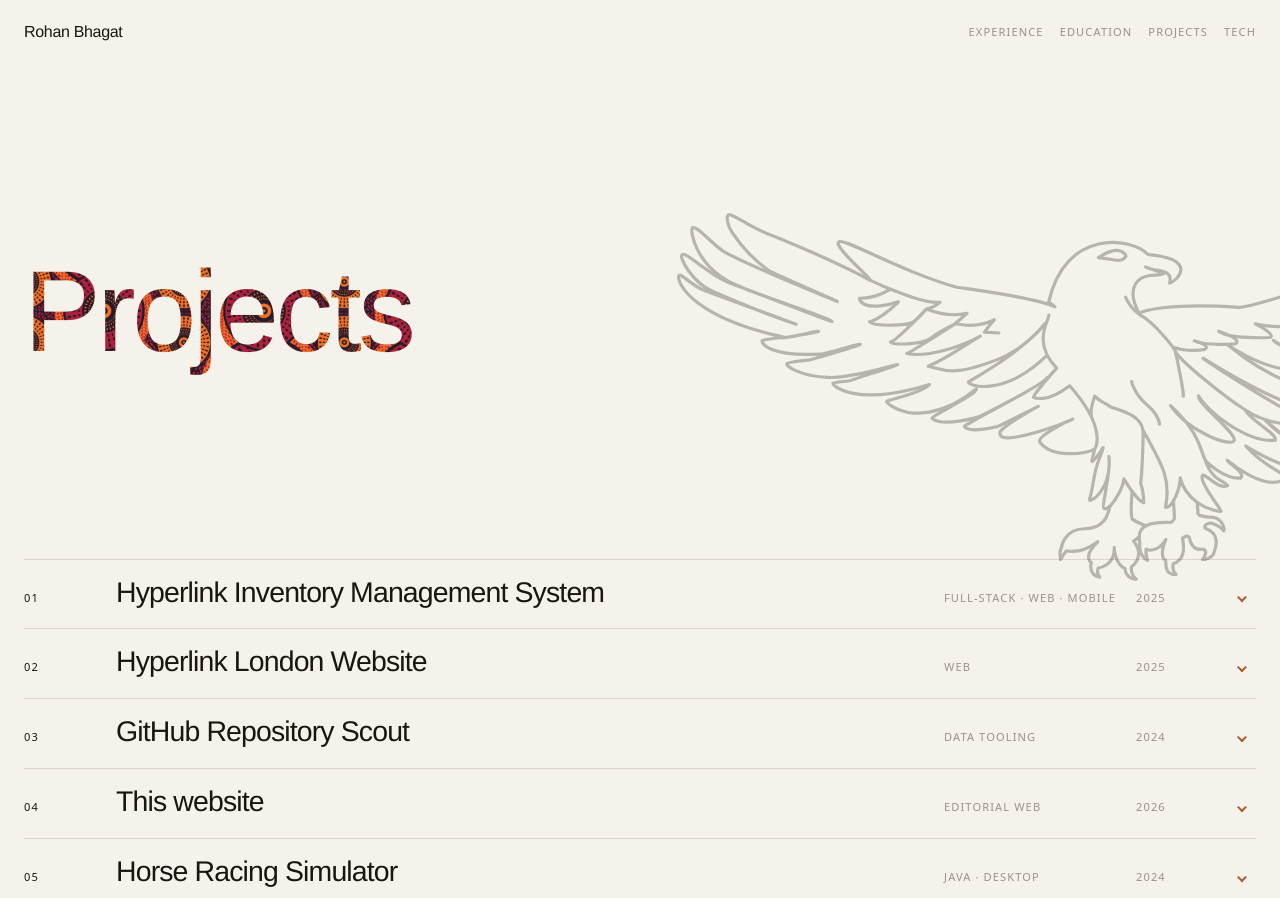
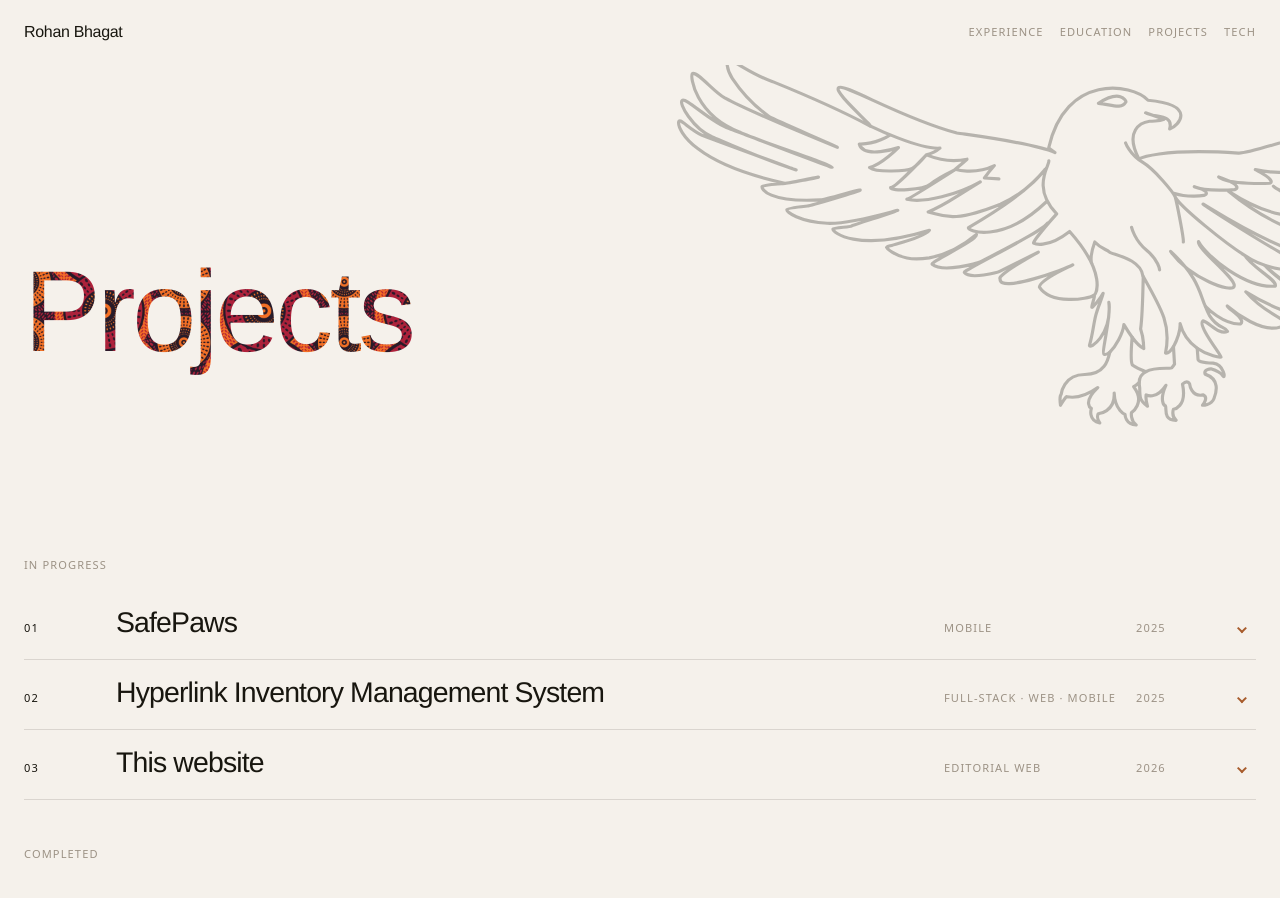
Before and after one commit to rohanb593/portfolio, a Next.js app: page /projects in a window 1280 px wide. Shown: the top 898 px of the page. Built offline with nearby package versions, Linux system fonts and the light colour scheme.

Commit message:
projects updated

```diff
--- a/app/education/page.tsx
+++ b/app/education/page.tsx
@@ -1,3 +1,4 @@
+import { ChitengeHoverText } from "@/components/chitenge-hover-text";
 import { IndexAccordion } from "@/components/index-accordion";
 import { educationItems } from "@/lib/content";
 
@@ -8,7 +9,7 @@ export default function EducationPage() {
         <h1 className="hero-title">Education</h1>
       </section>
       <section className="page-section editorial-grid reveal" style={{ animationDelay: "120ms" }}>
-        <div className="index-content index-list">
+        <div className="index-content">
           {educationItems.map((item) => (
             <IndexAccordion
               key={item.id}
@@ -18,7 +19,7 @@ export default function EducationPage() {
                   <span className="index-row__id">{item.id}</span>
                   <div>
                     <h2 className="index-row__title" style={{ fontSize: "var(--step-2)" }}>
-                      {item.institution}
+                      <ChitengeHoverText>{item.institution}</ChitengeHoverText>
                     </h2>
                     <p style={{ marginTop: "8px", color: "var(--ink-2)" }}>
                       <em>{item.qualification}</em>
--- a/app/experience/page.tsx
+++ b/app/experience/page.tsx
@@ -1,3 +1,4 @@
+import { ChitengeHoverText } from "@/components/chitenge-hover-text";
 import { IndexAccordion } from "@/components/index-accordion";
 import { experienceItems } from "@/lib/content";
 
@@ -9,7 +10,7 @@ export default function ExperiencePage() {
       </section>
 
       <section className="page-section editorial-grid reveal" style={{ animationDelay: "120ms" }}>
-        <div className="index-content index-list">
+        <div className="index-content">
           {experienceItems.map((item) => (
             <IndexAccordion
               key={item.id}
@@ -19,7 +20,7 @@ export default function ExperiencePage() {
                   <span className="index-row__id">{item.id}</span>
                   <div>
                     <h2 className="index-row__title" style={{ fontSize: "var(--step-2)" }}>
-                      {item.org}
+                      <ChitengeHoverText>{item.org}</ChitengeHoverText>
                     </h2>
                     <p style={{ marginTop: "8px", color: "var(--ink-2)" }}>
                       <em>{item.role}</em>
--- a/app/globals.css
+++ b/app/globals.css
@@ -29,6 +29,8 @@
   --dur-fast: 150ms;
   --dur-base: 300ms;
   --dur-slow: 600ms;
+  --dur-link: 320ms;
+  --ease-link: cubic-bezier(0.4, 0, 0.2, 1);
   /* Accordion: smooth deceleration, reads clearly open + close */
   --dur-accordion: 0.58s;
   --ease-accordion: cubic-bezier(0.22, 1, 0.36, 1);
@@ -77,31 +79,87 @@ p {
 a {
   color: inherit;
   text-decoration: none;
-  transition: color var(--dur-fast) var(--ease-out);
+  transition: color var(--dur-link) var(--ease-link);
 }
 
 a:hover {
   color: var(--copper);
 }
 
+/* Chitenge links: keep base color on the anchor (overrides copper hover) so layers crossfade cleanly */
+a.chitenge-hover:hover {
+  color: var(--ink);
+}
+
+a.label.chitenge-hover:hover {
+  color: var(--ink-3);
+}
+
+/*
+ * Chitenge hover: two stacked layers (grid). Solid ink fades out, pattern fades in — only `opacity`
+ * transitions (never `color: transparent`), so no white flash in WebKit.
+ */
+.chitenge-hover__pattern {
+  display: none;
+}
+
 @supports ((-webkit-background-clip: text) or (background-clip: text)) {
-  .chitenge-hover {
-    display: inline-block;
-    transition:
-      background-size var(--dur-base) var(--ease-out),
-      color var(--dur-fast) var(--ease-out);
+  .chitenge-hover__ink {
+    color: currentColor;
+    transition: opacity var(--dur-link) var(--ease-link);
+  }
+
+  .chitenge-hover__pattern {
+    display: block;
     background-image: var(--chitenge-image);
     background-position: left center;
     background-repeat: repeat;
-    background-size: 0% 100%;
-  }
-
-  .chitenge-hover:hover {
-    color: transparent !important;
-    -webkit-text-fill-color: transparent;
     background-size: 220px auto;
     -webkit-background-clip: text;
     background-clip: text;
+    color: transparent;
+    -webkit-text-fill-color: transparent;
+    opacity: 0;
+    transition: opacity var(--dur-link) var(--ease-link);
+    pointer-events: none;
+  }
+
+  a.chitenge-hover {
+    display: inline-grid;
+    align-items: start;
+    justify-items: start;
+  }
+
+  a.chitenge-hover .chitenge-hover__ink,
+  a.chitenge-hover .chitenge-hover__pattern {
+    grid-area: 1 / 1;
+  }
+
+  a.chitenge-hover:hover .chitenge-hover__ink {
+    opacity: 0;
+  }
+
+  a.chitenge-hover:hover .chitenge-hover__pattern {
+    opacity: 1;
+  }
+
+  .index-row__title {
+    display: inline-grid;
+    align-items: start;
+    justify-items: start;
+  }
+
+  .index-row__title .chitenge-hover__ink,
+  .index-row__title .chitenge-hover__pattern {
+    grid-area: 1 / 1;
+  }
+
+  .index-row:hover .index-row__title .chitenge-hover__ink {
+    opacity: 0;
+  }
+
+  .index-row:hover .index-row__title .chitenge-hover__pattern {
+    opacity: 1;
   }
 }
 
@@ -114,30 +172,38 @@ a:hover {
   isolation: isolate;
 }
 
-.site-shell::before {
+/* Clips the oversized eagle box so it does not extend document scroll; graphic unchanged */
+.site-shell-decor {
+  position: absolute;
+  inset: 0;
+  overflow: hidden;
+  pointer-events: none;
+  z-index: 0;
+}
+
+/* Scrolls with the page; sits just under the top edge, in line with the header strip */
+.site-shell-decor::before {
   content: "";
-  position: fixed;
-  top: 50%;
+  position: absolute;
+  top: 16px;
   right: -10vw;
-  transform: translateY(-50%);
   width: clamp(1240px, 138vw, 2140px);
   aspect-ratio: 3 / 2;
   background-image: var(--eagle-outline);
   background-repeat: no-repeat;
-  background-position: center right;
+  background-position: top right;
   background-size: contain;
   opacity: 0.28;
   pointer-events: none;
   z-index: 0;
 }
 
-.site-shell > * {
+.site-shell > *:not(.site-shell-decor) {
   position: relative;
   z-index: 1;
 }
 
 .site-main {
-  flex: 1;
   width: min(100%, 1440px);
   margin: 0 auto;
   padding: 0 24px;
@@ -152,7 +218,7 @@ a:hover {
 .footer-inner {
   width: min(100%, 1440px);
   margin: 0 auto;
-  padding: 32px 24px;
+  padding: 16px 24px 20px;
   display: flex;
   justify-content: center;
   gap: 16px;
@@ -172,6 +238,11 @@ a:hover {
 
 .page-section {
   margin-block: var(--section-gap);
+}
+
+/* Tighter gap above the footer than full --section-gap */
+.site-main > .page-section:last-child {
+  margin-bottom: clamp(24px, 5vw, 56px);
 }
 
 .hero-title {
@@ -215,10 +286,6 @@ a:hover {
 
 .index-content {
   grid-column: 1 / -1;
-}
-
-.index-list {
-  border-top: 1px solid var(--rule);
 }
 
 .index-accordion {
@@ -383,6 +450,7 @@ a:hover {
   text-transform: uppercase;
   letter-spacing: 0.08em;
   color: var(--copper);
+  transition: color var(--dur-link) var(--ease-link);
 }
 
 .index-accordion__project-link:hover {
@@ -405,7 +473,7 @@ a:hover {
   align-items: baseline;
   padding: 18px 0;
   border-bottom: 1px solid var(--rule);
-  transition: background-color var(--dur-fast) var(--ease-out);
+  transition: background-color var(--dur-link) var(--ease-link);
 }
 
 .index-row:hover {
@@ -431,31 +499,10 @@ a:hover {
 }
 
 .index-row__title {
-  display: inline-block;
+  margin: 0;
   font-family: var(--font-head);
   font-size: var(--step-2);
   letter-spacing: -0.03em;
-  transition:
-    background-size var(--dur-base) var(--ease-out),
-    color var(--dur-fast) var(--ease-out);
-  background-image: var(--chitenge-image);
-  background-position: left center;
-  background-repeat: repeat;
-  background-size: 0% 100%;
-}
-
-.index-row:hover .index-row__title {
-  color: var(--copper);
-}
-
-@supports ((-webkit-background-clip: text) or (background-clip: text)) {
-  .index-row:hover .index-row__title {
-    color: transparent !important;
-    -webkit-text-fill-color: transparent;
-    background-size: 220px auto;
-    -webkit-background-clip: text;
-    background-clip: text;
-  }
 }
 
 .index-row__arrow {
@@ -483,7 +530,9 @@ a:hover {
   padding: 0;
   border: 0;
   color: var(--ink);
-  transition: none;
+  transition:
+    opacity var(--dur-link) var(--ease-link),
+    color var(--dur-link) var(--ease-link);
 }
 
 .contact-link:hover {
@@ -502,10 +551,18 @@ a:hover {
   height: 34px;
 }
 
+/* Visible when reduced motion is on (global rule disables animations, so we must not rely on keyframes for opacity) */
 .reveal {
-  opacity: 0;
-  transform: translateY(20px);
-  animation: reveal var(--dur-slow) var(--ease-out) forwards;
+  opacity: 1;
+  transform: none;
+}
+
+@media (prefers-reduced-motion: no-preference) {
+  .reveal {
+    opacity: 0;
+    transform: translateY(20px);
+    animation: reveal var(--dur-slow) var(--ease-out) forwards;
+  }
 }
 
 @keyframes reveal {
@@ -602,7 +659,7 @@ a:hover {
     flex-direction: column;
   }
 
-  .site-shell::before {
+  .site-shell-decor::before {
     right: -34vw;
     width: clamp(900px, 255vw, 1700px);
     opacity: 0.2;
--- a/app/layout.tsx
+++ b/app/layout.tsx
@@ -31,6 +31,7 @@ export default function RootLayout({
     <html lang="en">
       <body className={`${ebGaramond.variable} ${jetbrainsMono.variable}`}>
         <div className="site-shell">
+          <div className="site-shell-decor" aria-hidden="true" />
           <Header />
           <main className="site-main">{children}</main>
           <footer className="site-footer">
--- a/app/projects/page.tsx
+++ b/app/projects/page.tsx
@@ -1,16 +1,12 @@
+import { ChitengeHoverText } from "@/components/chitenge-hover-text";
 import { IndexAccordion } from "@/components/index-accordion";
 import { ProjectExternalLink } from "@/components/project-external-link";
-import { homeProjects } from "@/lib/content";
+import { homeProjects, type ProjectEntry } from "@/lib/content";
 
-export default function ProjectsPage() {
+function ProjectAccordions({ projects }: { projects: ProjectEntry[] }) {
   return (
     <>
-      <section className="page-section reveal">
-        <h1 className="hero-title">Projects</h1>
-      </section>
-      <section className="page-section editorial-grid reveal" style={{ animationDelay: "120ms" }}>
-        <div className="index-content index-list">
-          {homeProjects.map((project) => (
+      {projects.map((project) => (
         <IndexAccordion
           key={project.id}
           variant="projects"
@@ -19,7 +15,7 @@ export default function ProjectsPage() {
               <span className="index-row__id">{project.id}</span>
               <div>
                 <h2 className="index-row__title" style={{ fontSize: "var(--step-2)" }}>
-                      {project.title}
+                  <ChitengeHoverText>{project.title}</ChitengeHoverText>
                 </h2>
               </div>
               <span className="index-row__meta">{project.category}</span>
@@ -51,6 +47,29 @@ export default function ProjectsPage() {
           ) : null}
         </IndexAccordion>
       ))}
+    </>
+  );
+}
+
+export default function ProjectsPage() {
+  const inProgress = homeProjects.filter((p) => p.status === "inProgress");
+  const completed = homeProjects.filter((p) => p.status === "completed");
+
+  return (
+    <>
+      <section className="page-section reveal">
+        <h1 className="hero-title">Projects</h1>
+      </section>
+      <section className="page-section editorial-grid reveal" style={{ animationDelay: "120ms" }}>
+        <div className="index-content">
+          <h2 className="label" style={{ marginBottom: "1.25rem" }}>
+            In progress
+          </h2>
+          <ProjectAccordions projects={inProgress} />
+          <h2 className="label" style={{ marginTop: "clamp(2rem, 5vw, 3rem)", marginBottom: "1.25rem" }}>
+            Completed
+          </h2>
+          <ProjectAccordions projects={completed} />
         </div>
       </section>
     </>
--- a/app/tech/page.tsx
+++ b/app/tech/page.tsx
@@ -1,3 +1,4 @@
+import { ChitengeHoverText } from "@/components/chitenge-hover-text";
 import { IndexAccordion } from "@/components/index-accordion";
 import { techGroups } from "@/lib/content";
 
@@ -8,7 +9,7 @@ export default function TechPage() {
         <h1 className="hero-title">Tools and Languages</h1>
       </section>
       <section className="page-section editorial-grid reveal" style={{ animationDelay: "120ms" }}>
-        <div className="index-content index-list">
+        <div className="index-content">
           {techGroups.map((group) => (
             <IndexAccordion
               key={group.id}
@@ -18,7 +19,7 @@ export default function TechPage() {
                   <span className="index-row__id">{group.id}</span>
                   <div>
                     <h2 className="index-row__title" style={{ fontSize: "var(--step-2)" }}>
-                      {group.name}
+                      <ChitengeHoverText>{group.name}</ChitengeHoverText>
                     </h2>
                   </div>
                   <span className="index-accordion__marker" aria-hidden="true" />
--- /dev/null
+++ b/components/chitenge-hover-text.tsx
@@ -0,0 +1,13 @@
+import type { ReactNode } from "react";
+
+/** Two stacked layers: solid text fades out while chitenge clip fades in (no transparent color transition / white flash). */
+export function ChitengeHoverText({ children }: { children: ReactNode }) {
+  return (
+    <>
+      <span className="chitenge-hover__ink">{children}</span>
+      <span className="chitenge-hover__pattern" aria-hidden="true">
+        {children}
+      </span>
+    </>
+  );
+}
--- a/components/header.tsx
+++ b/components/header.tsx
@@ -1,4 +1,5 @@
 import Link from "next/link";
+import { ChitengeHoverText } from "@/components/chitenge-hover-text";
 import { navLinks, siteMeta } from "@/lib/content";
 
 export default function Header() {
@@ -23,12 +24,12 @@ export default function Header() {
         }}
       >
         <Link href="/" className="chitenge-hover" style={{ fontFamily: "var(--font-head)", letterSpacing: "-0.02em" }}>
-          {siteMeta.name}
+          <ChitengeHoverText>{siteMeta.name}</ChitengeHoverText>
         </Link>
         <nav style={{ display: "flex", gap: "16px", flexWrap: "wrap" }}>
           {navLinks.map((link) => (
             <Link key={link.href} href={link.href} className="label chitenge-hover">
-              {link.label}
+              <ChitengeHoverText>{link.label}</ChitengeHoverText>
             </Link>
           ))}
         </nav>
--- a/lib/content.ts
+++ b/lib/content.ts
@@ -3,6 +3,7 @@ export type ProjectEntry = {
   title: string;
   category: string;
   year: string;
+  status: "inProgress" | "completed";
   /** Omit when the project has no external links (e.g. this site). */
   href?: string;
   /** Optional label for the primary project link (default: “View project →”). */
@@ -57,22 +58,48 @@ export const navLinks = [
   { href: "/tech", label: "Tech" },
 ] as const;
 
+/** In progress first, then completed — order matches the Projects page sections. */
 export const homeProjects: ProjectEntry[] = [
   {
     id: "01",
+    title: "SafePaws",
+    category: "Mobile",
+    year: "2025",
+    status: "inProgress",
+    href: "https://github.com/rohanb593/SafePaws",
+    description:
+      "Expo (React Native) app with expo-router, Redux, and Supabase for auth and data—pet owners and minders, bookings, listings, and messaging (group coursework).",
+    stack: "Expo, React Native, TypeScript, Redux, Supabase",
+  },
+  {
+    id: "02",
     title: "Hyperlink Inventory Management System",
     category: "Full-stack · Web · Mobile",
     year: "2025",
+    status: "inProgress",
     href: "https://github.com/Hyperlink-London",
     description:
       "Led development of a multi-platform inventory system for Hyperlink London: a full-stack web app and mobile app that improved operational efficiency by about 80% and strengthened inventory tracking.",
     stack: "Next.js, Supabase, Tailwind CSS, Expo, React Native",
   },
   {
-    id: "02",
+    id: "03",
+    title: "This website",
+    category: "Editorial web",
+    year: "2026",
+    status: "inProgress",
+    href: "https://github.com/rohanb593/portfolio",
+    linkLabel: "Source on GitHub →",
+    description:
+      "This is my portfolio, which showcases my experiences, projects, education, and skills.",
+    stack: "Next.js, TypeScript, Tailwind CSS",
+  },
+  {
+    id: "04",
     title: "Hyperlink London Website",
     category: "Web",
     year: "2025",
+    status: "completed",
     href: "https://www.hyperlinklondon.com",
     linkLabel: "Visit hyperlinklondon.com →",
     description:
@@ -80,55 +107,37 @@ export const homeProjects: ProjectEntry[] = [
     stack: "Next.js, TypeScript, Tailwind CSS",
   },
   {
-    id: "03",
-    title: "GitHub Repository Scout",
-    category: "Data tooling",
-    year: "2024",
-    href: "https://github.com/rohanb593/repo-scout",
+    id: "05",
+    title: "License Management",
+    category: "Full-stack · Internal tools",
+    year: "2025",
+    status: "completed",
+    href: "https://github.com/rohanb593/CITS-Python-Project",
     description:
-      "Web tool to analyse repository statistics (stars, forks, lines of code) via the GitHub API.",
-    stack: "Python, Streamlit",
+      "Streamlit app with Python and MySQL: customers, products, software licences, renewals, dashboards, and admin requests for internal IT operations.",
+    stack: "Python, Streamlit, MySQL, Pandas, Plotly",
   },
   {
-    id: "04",
-    title: "This website",
-    category: "Editorial web",
-    year: "2026",
-    href: "https://github.com/rohanb593/portfolio",
-    linkLabel: "Source on GitHub →",
-    description:
-      "This is my portfolio, which showcases my experiences, projects, education, and skills.",
-    stack: "Next.js, TypeScript, Tailwind CSS",
-  },
-  {
-    id: "05",
+    id: "06",
     title: "Horse Racing Simulator",
     category: "Java · Desktop",
     year: "2024",
+    status: "completed",
     href: "https://github.com/rohanb593/Horse-Racing-Simulator",
     description:
       "Java simulation with a textual console version and a Swing GUI: animated races, weather, betting, horse management, and probability-based mechanics.",
     stack: "Java, Swing",
   },
   {
-    id: "06",
-    title: "SafePaws",
-    category: "Mobile",
-    year: "2025",
-    href: "https://github.com/rohanb593/SafePaws",
+    id: "07",
+    title: "GitHub Repository Scout",
+    category: "Data tooling",
+    year: "2024",
+    status: "completed",
+    href: "https://github.com/rohanb593/repo-scout",
     description:
-      "Expo (React Native) app with expo-router, Redux, and Supabase for auth and data—pet owners and minders, bookings, listings, and messaging (group coursework).",
-    stack: "Expo, React Native, TypeScript, Redux, Supabase",
-  },
-  {
-    id: "07",
-    title: "License Management",
-    category: "Full-stack · Internal tools",
-    year: "2025",
-    href: "https://github.com/rohanb593/CITS-Python-Project",
-    description:
-      "Streamlit app with Python and MySQL: customers, products, software licences, renewals, dashboards, and admin requests for internal IT operations.",
-    stack: "Python, Streamlit, MySQL, Pandas, Plotly",
+      "Web tool to analyse repository statistics (stars, forks, lines of code) via the GitHub API.",
+    stack: "Python, Streamlit",
   },
 ];
 
```
Lines whose indentation alone changed are shown as unchanged.
